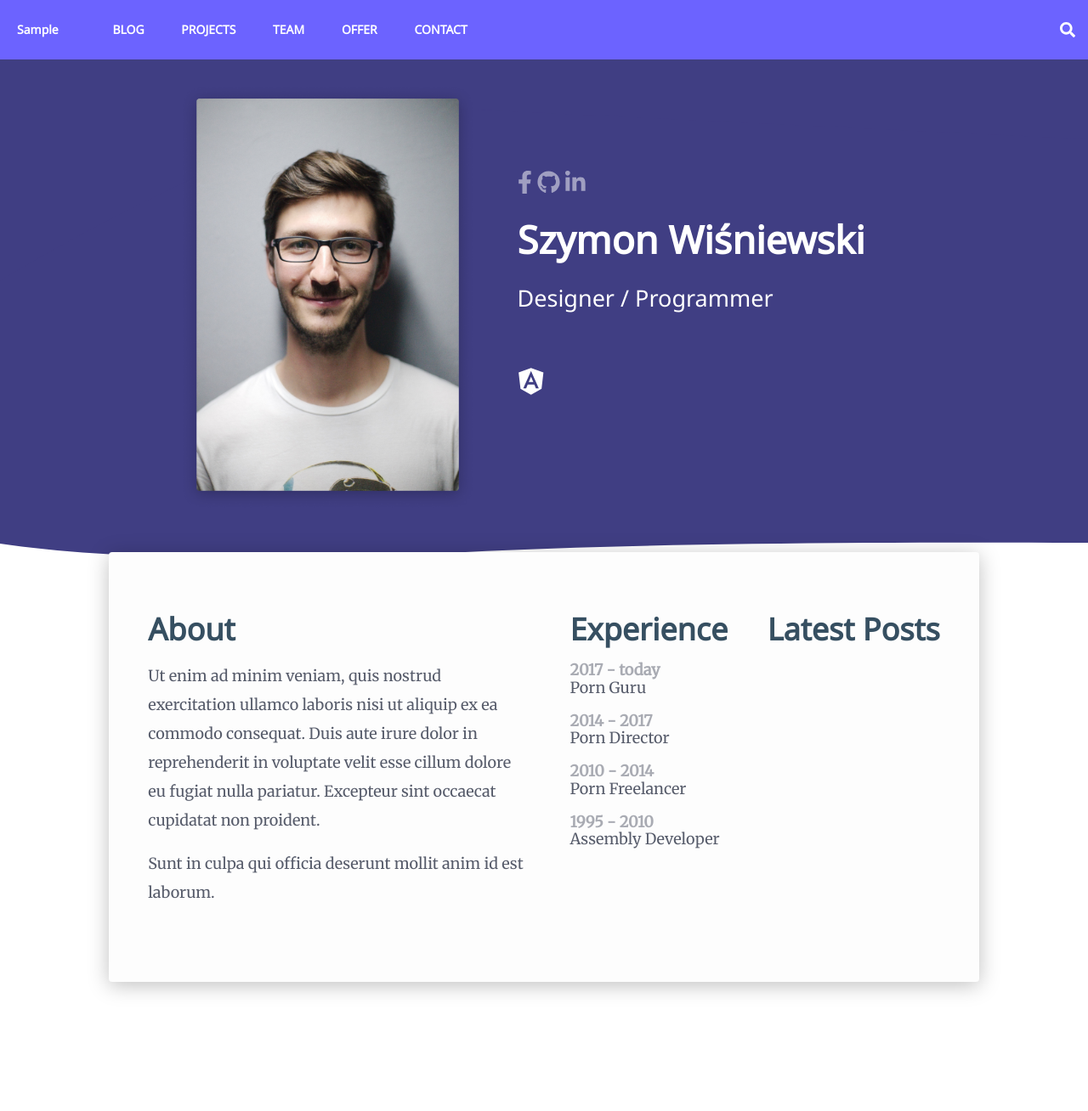
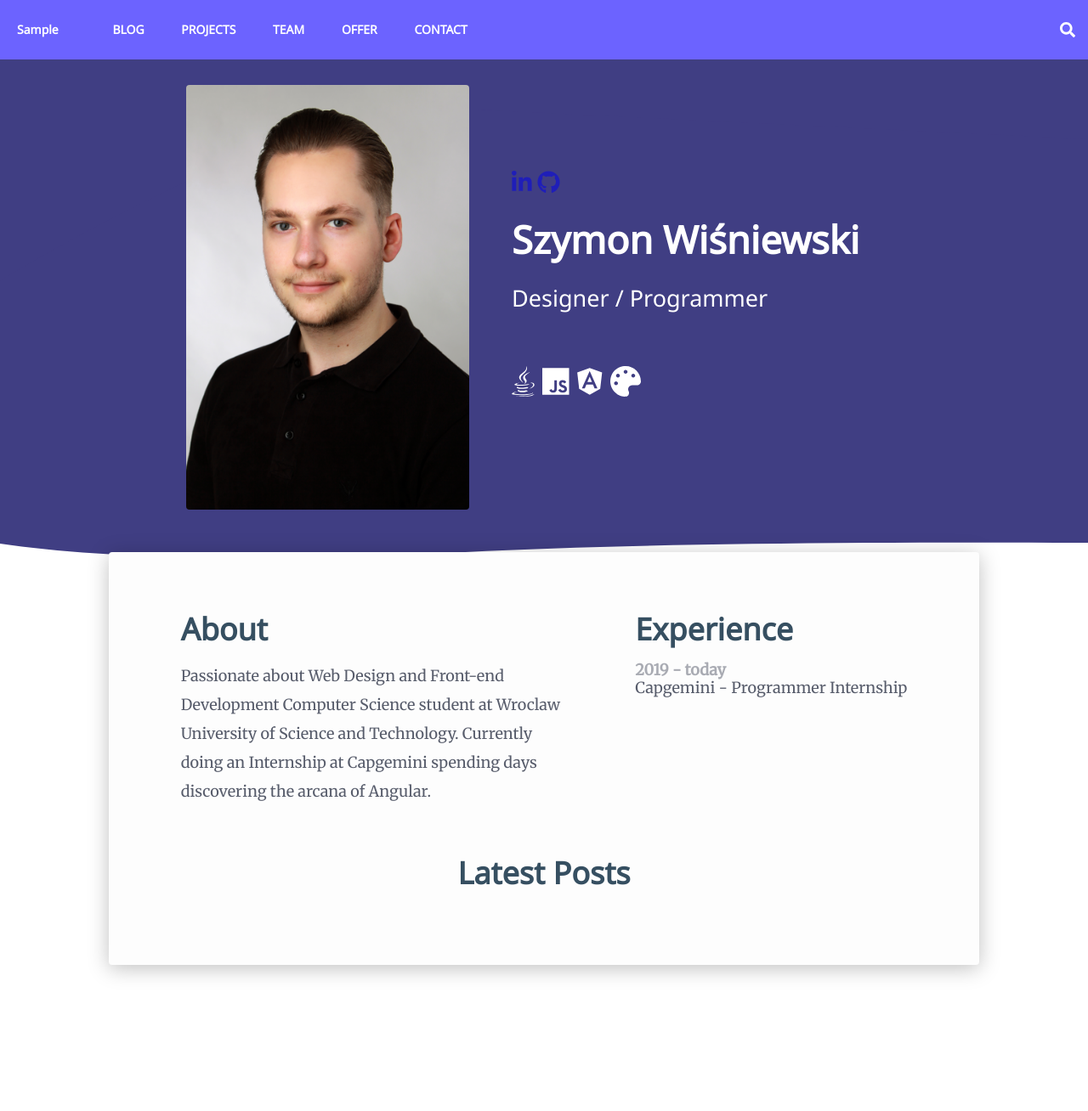
Before and after one commit to TSC-Apps/Blog, a Django app: page /szymon-wisniewski/ in a window 1280 px wide. Shown: the top 1308 px of the page at 85% size. Run offline with Django 3.2, Linux system fonts and the light colour scheme; data that the repository does not hold is empty; style sheets or scripts are compiled from the project's sources; some libraries are stand-ins or nearby versions.

Commit message:
Changed some photos/texts and fixed author icons

```diff
--- a/static/css/media.css
+++ b/static/css/media.css
@@ -78,9 +78,6 @@
       text-align: center !important;
       color: #364F61 !important; } }
 @media (max-width: 1600px) {
-  header .vector {
-    display: none; }
-
   .header__text {
     margin-top: 15%;
     position: absolute;
--- a/static/css/page__author.css
+++ b/static/css/page__author.css
@@ -63,6 +63,10 @@
     margin-top: 60px;
     font-size: 2em;
     color: white; }
+  .author .author--basic .author--icons a:visited {
+    color: white; }
+  .author .author--basic .author--icons a:hover {
+    color: #6C63FF; }
 .author .container::before {
   content: '';
   display: block;
--- a/static/sass/media.scss
+++ b/static/sass/media.scss
@@ -130,11 +130,6 @@
 }
 
 @media (max-width: 1600px) {
-    header {
-        .vector {
-            display: none;
-        }
-    }
 
     .header__text {
         margin-top: 15%;
--- a/static/sass/page__author.scss
+++ b/static/sass/page__author.scss
@@ -96,6 +96,16 @@
             font-size: 2em;
             color: $basic;
         }
+
+        .author--icons {
+            a:visited {
+                color: white;
+            }
+
+            a:hover {
+                color: $blue--light;
+            }
+        }
     }
 
     .container::before  {
--- a/templates/szymonf.html
+++ b/templates/szymonf.html
@@ -18,7 +18,9 @@
                     <h3>Szymon Frankiewicz</h3>
                     <h4>DevOps and electronics hobbyist</h4>
                     <div class="author--skills">
-{#                        windows linux docker k8s#}
+                        <i class="fab fa-windows"></i>
+                        <i class="fab fa-linux"></i>
+                        <i class="fab fa-docker"></i>
                     </div>
                 </div>
             </div>
--- a/templates/szymonw.html
+++ b/templates/szymonw.html
@@ -9,17 +9,19 @@
     <section class="author">
         <div class="container">
             <div class="author--basic">
-                <img src="/static/img/people--1.png" class="author--img">
+                <img src="/static/img/people--2.png" class="author--img" alt="">
                 <div class="author--info">
                     <div class="author--icons">
-                        <i class="fab fa-facebook-f"></i>
-                        <i class="fab fa-github"></i>
-                        <i class="fab fa-linkedin-in"></i>
+                        <a href="https://www.linkedin.com/in/szymon-wi%C5%9Bniewski-4bb29b15b/"><i class="fab fa-linkedin-in"></i></a>
+                        <a href="https://github.com/szymwisn"><i class="fab fa-github"></i></a>
                     </div>
                     <h3>Szymon Wiśniewski</h3>
                     <h4>Designer / Programmer</h4>
                     <div class="author--skills">
+                        <i class="fab fa-java"></i>
+                        <i class="fab fa-js"></i>
                         <i class="fab fa-angular"></i>
+                        <i class="fas fa-palette"></i>
                     </div>
                 </div>
             </div>
@@ -27,18 +29,12 @@
             <div class="author--flex">
                 <div class="author__box">
                     <h5>About</h5>
-                    <p>Ut enim ad minim veniam, quis nostrud exercitation ullamco laboris nisi ut aliquip ex ea commodo
-                        consequat. Duis aute irure dolor in reprehenderit in voluptate velit esse cillum dolore eu
-                        fugiat nulla pariatur. Excepteur sint occaecat cupidatat non proident. </p>
-                    <p>Sunt in culpa qui officia deserunt mollit anim id est laborum.</p>
+                    <p>Passionate about Web Design and Front-end Development Computer Science student at Wroclaw University of Science and Technology. Currently doing an Internship at Capgemini spending days discovering the arcana of Angular. </p>
                 </div>
                 <div class="author__box">
                     <h5>Experience</h5>
                     <ul>
-                        <li><span>2017 - today</span><br>Porn Guru</li>
-                        <li><span>2014 - 2017</span><br>Porn Director</li>
-                        <li><span>2010 - 2014</span><br>Porn Freelancer</li>
-                        <li><span>1995 - 2010</span><br>Assembly Developer</li>
+                        <li><span>2019 - today</span><br>Capgemini - Programmer Internship</li>
                     </ul>
                 </div>
                 <div class="author__box">
```
Also changed, not shown: templates/home.html (+10 -27 lines), templates/tymek.html (+3 -6 lines), static/img/header__illustration.svg, static/img/people--2.png, 2 other files.
